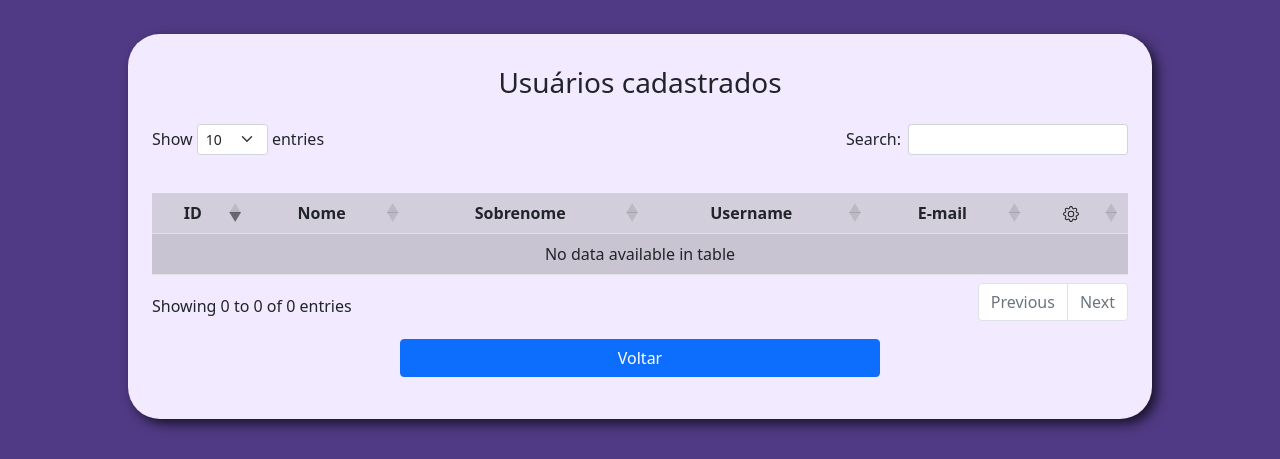
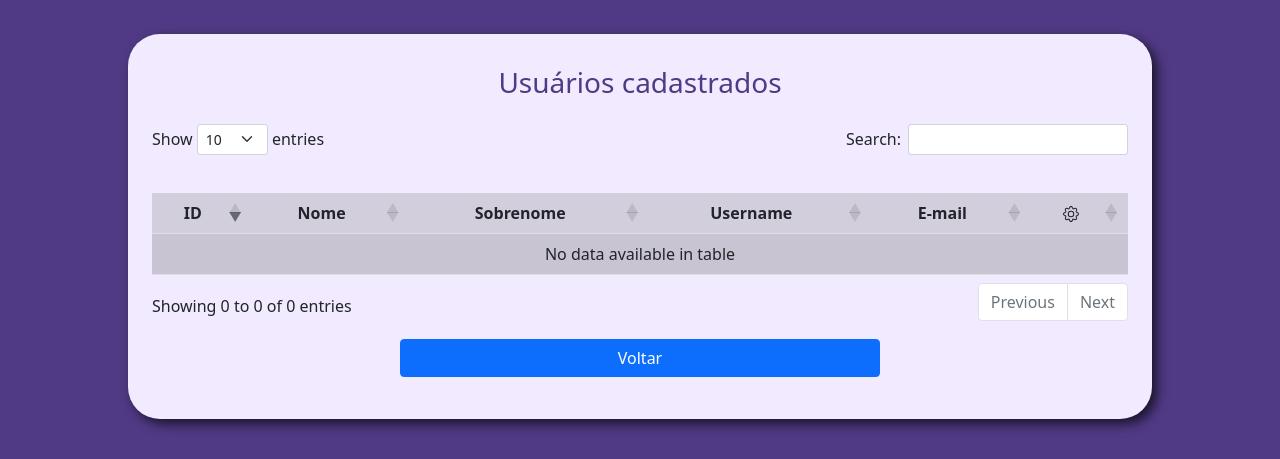
Before and after one commit to GuilhermeEnrique/CRUD_PHP, a PHP site: page /list.php in a window 1280 px wide. Shown: the top 459 px of the page. Run offline with PHP 8.4, Linux system fonts and the light colour scheme; data that the repository does not hold is empty; some libraries are stand-ins or nearby versions.

Commit message:
alteração no titulo

```diff
--- a/css/style.css
+++ b/css/style.css
@@ -152,6 +152,7 @@
 
 .title {
   text-align: center;
+  color: #503a85
 }
 
 .btn-config{
```
